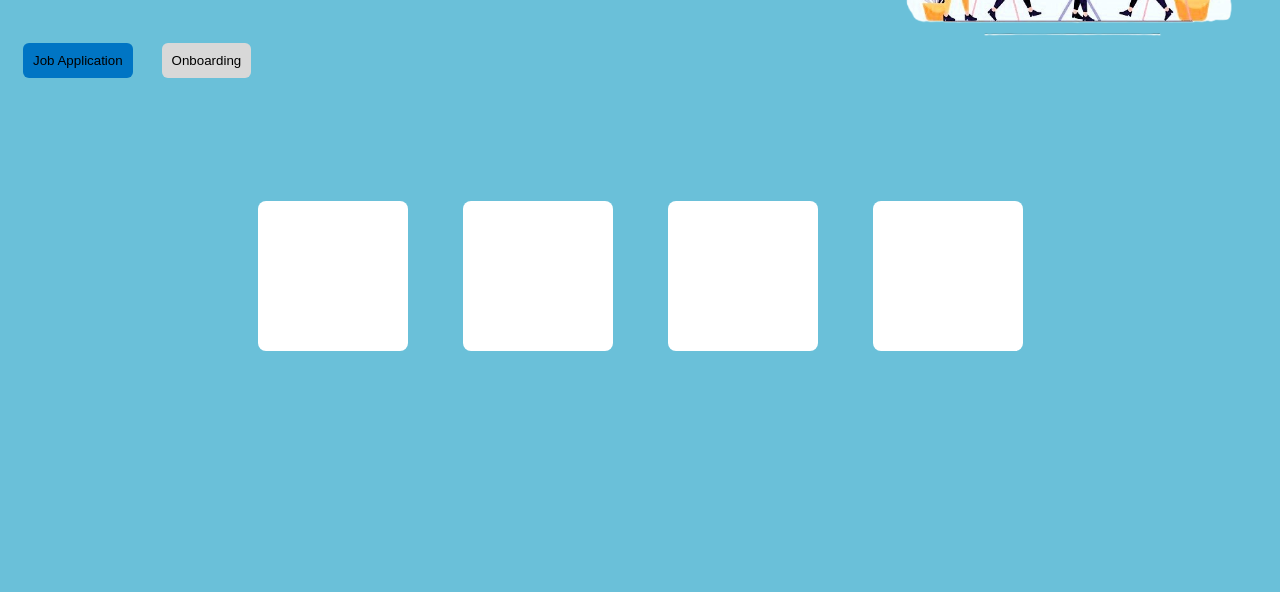
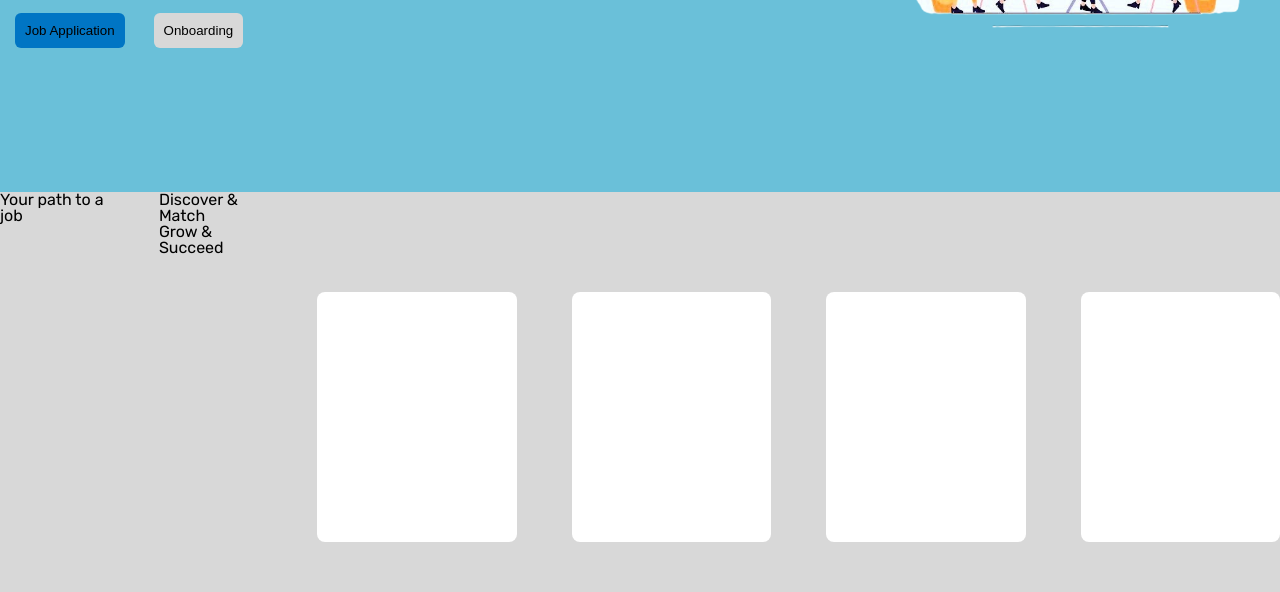
Before and after one commit to Meshackc0de/WeWork, a plain HTML site: page index.html in a window 1280 px wide. Shown: the part 426-1018 px from the top of the page. Before the commit the page ends 800 px from the top, so only its background shows below. Drawn offline with Linux system fonts and the light colour scheme.

Commit message:
add more features

```diff
--- /dev/null
+++ b/cssreset.css
@@ -0,0 +1,43 @@
+html, body, div, span, applet, object, iframe,
+h1, h2, h3, h4, h5, h6, p, blockquote, pre,
+a, abbr, acronym, address, big, cite, code,
+del, dfn, em, img, ins, kbd, q, s, samp,
+small, strike, strong, sub, sup, tt, var,
+b, u, i, center,
+dl, dt, dd, ol, ul, li,
+fieldset, form, label, legend,
+table, caption, tbody, tfoot, thead, tr, th, td,
+article, aside, canvas, details, embed,
+figure, figcaption, footer, header, hgroup,
+menu, nav, output, ruby, section, summary,
+time, mark, audio, video {
+	margin: 0;
+	padding: 0;
+	border: 0;
+	font-size: 100%;
+	font: inherit;
+	vertical-align: baseline;
+}
+/* HTML5 display-role reset for older browsers */
+article, aside, details, figcaption, figure,
+footer, header, hgroup, menu, nav, section {
+	display: block;
+}
+body {
+	line-height: 1;
+}
+ol, ul {
+	list-style: none;
+}
+blockquote, q {
+	quotes: none;
+}
+blockquote:before, blockquote:after,
+q:before, q:after {
+	content: '';
+	content: none;
+}
+table {
+	border-collapse: collapse;
+	border-spacing: 0;
+}
--- a/index.html
+++ b/index.html
@@ -4,6 +4,7 @@
     <meta charset="UTF-8">
     <meta name="viewport" content="width=device-width, initial-scale=1.0">
     <title>Document</title>
+    <link href="./cssreset.css" rel="stylesheet"/>
     <link rel="stylesheet" href="./styles.css" />
     <link rel="preconnect" href="https://fonts.googleapis.com">
 <link rel="preconnect" href="https://fonts.gstatic.com" crossorigin>
@@ -19,7 +20,7 @@
                 <a href="#">About us</a>
                 <a href="#">Contact</a>
             </div>
-            <div>
+            <div class="buttons-container">
                 <button class="signin-btn">Sign up</button>
                 <button class="login-btn">Log in</button>
             </div>
@@ -38,11 +39,18 @@
             </div>
         </div>
         <section class="roles">
-                <div class="role-one"></div>
+                <h1>Your path to a job</h1>
+                <ol>
+                    <li> Discover & Match</li>
+                    <li>Grow & Succeed</li>
+                </ol>
+
+                <div class="role-one">
+                    <i class="fi fi-br-search"></i>
+                </div>
                 <div class="role-two"></div>
                 <div class="role-three"></div>
                 <div class="role-four"></div>
-
 
         </section>
 
--- a/styles.css
+++ b/styles.css
@@ -1,15 +1,14 @@
 body {
     font-family: rubik;
     background-color: #6AC0D9;
-
 }
-
 
 nav {
     display: flex;
     justify-content:space-between;
     align-items: center;
-    margin-bottom: 55px
+    margin-bottom: 55px;
+    box-shadow: rgba(0, 0, 0, 0.24) 0px 3px 8px;
 
 
 }
@@ -38,6 +37,10 @@ nav div a {
     border: none;
     padding: 6px 13px;
 
+}
+
+.buttons-container {
+    margin-right: 10px;
 }
 
 .login-btn:hover {
@@ -69,7 +72,6 @@ nav div a {
     margin-right: 25px;
     margin-top: 30px;
 
-
 }
 
 .onboard-btn {
@@ -98,34 +100,20 @@ nav div a {
 }
 
 .roles {
+    background-color: #D8D8D8;
+    height: 400px;
     margin-top: 60px;
     display: flex;
-    justify-content: center;
+    justify-content: space-evenly;
     gap: 55px;
 
 }
 
-.role-one {
-    height: 150px;
-    width: 150px;
+.roles > div {
+    height: 250px;
+    width: 250px;
     border-radius: 8px;
     background-color: white;
+    margin-top: 100px;
+
 }
-.role-two {
-    height: 150px;
-    width: 150px;
-    border-radius: 8px;
-    background-color: white;
-}
-.role-three {
-    height: 150px;
-    width: 150px;
-    border-radius: 8px;
-    background-color: white;
-}
-.role-four {
-    height: 150px;
-    width: 150px;
-    border-radius: 8px;
-    background-color: white;
-}
```
